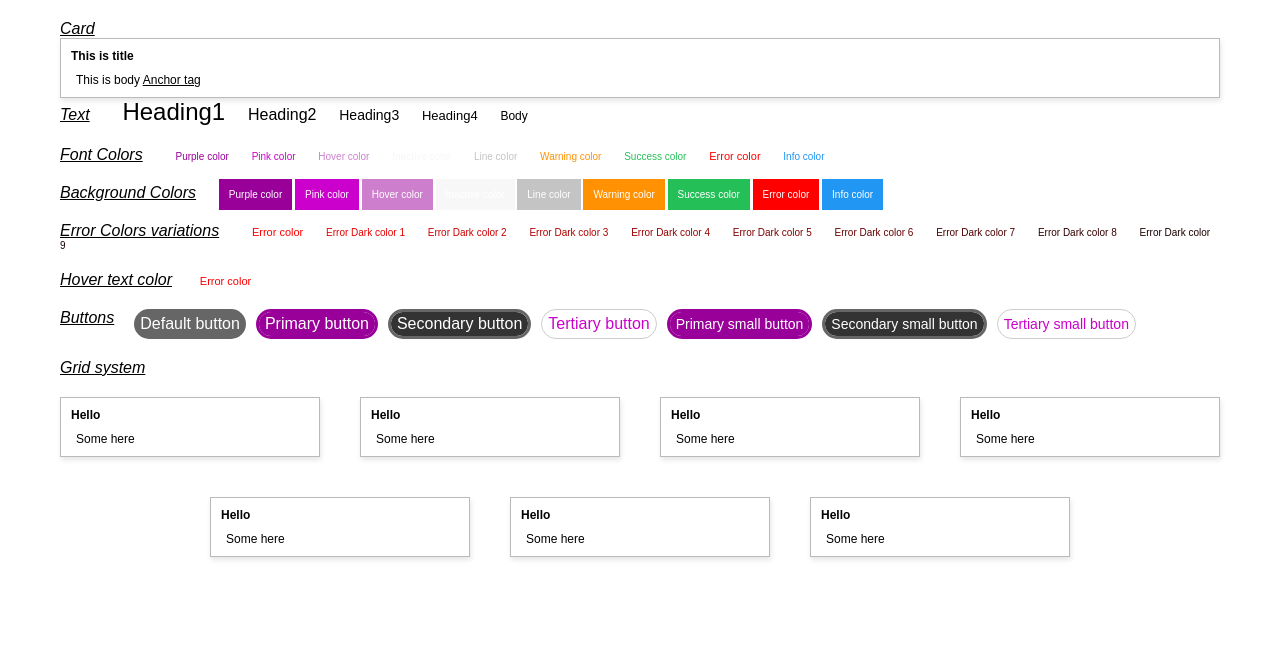
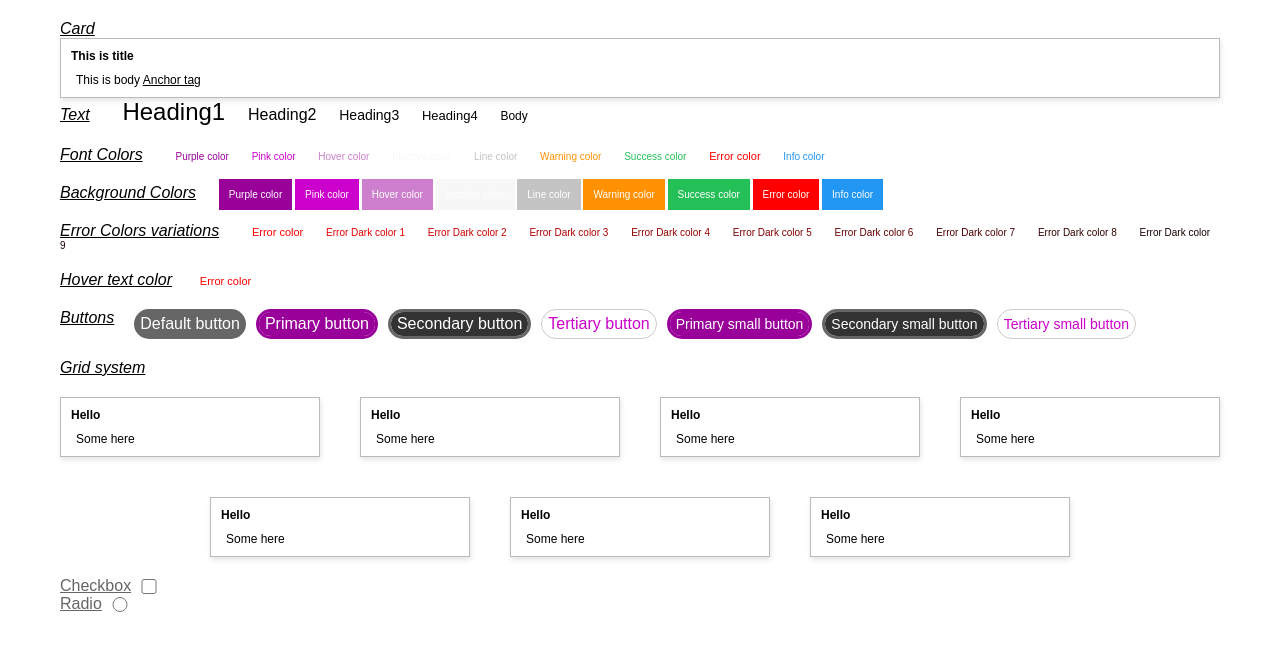
Before and after one commit to malipramod/css-util-lib, a website: page index.html in a window 1280 px wide. Drawn offline with nearby package versions, Linux system fonts and the light colour scheme; files that its build step writes are made by us from their sources.

Commit message:
Add radio, checkbox, label

```diff
--- a/index.html
+++ b/index.html
@@ -137,6 +137,17 @@
                 </div>
             </div>
         </div>
+
+        <!-- <i class="text-h2 text-underline  pr-2">Checkbox</i> -->
+        <div class="display-f" style="gap:10px">
+            <label for="checkbox" class="text-h2 text-underline label">Checkbox</label>
+            <input type="checkbox" class="checkbox" name="checkbox" id="checkbox">
+        </div>
+
+        <div class="display-f" style="gap:10px">
+            <label for="radio" class="text-h2 text-underline label">Radio</label>
+            <input type="radio" class="radio" name="radio" id="radio">
+        </div>
     </div>
 </body>
 
--- /dev/null
+++ b/partials/components/_checkbox.scss
@@ -0,0 +1,12 @@
+.checkbox{
+    width: 1.6rem;
+    height: 1.5rem;
+    border-bottom: none;
+    margin: auto 0rem;
+    &:checked {
+        filter: hue-rotate(60deg);
+    }
+    &:hover {
+        cursor: pointer;
+    }
+}
--- /dev/null
+++ b/partials/components/_label.scss
@@ -0,0 +1,7 @@
+.label {
+    font-size: $font-size-label;
+    text-align: left;
+    letter-spacing: 0rem;
+    color: $component-color-secondary;
+    cursor: pointer;
+}
--- /dev/null
+++ b/partials/components/_radio.scss
@@ -0,0 +1,12 @@
+.radio {
+    width: 1.6rem;
+    height: 1.5rem;
+    border-bottom: none;
+    margin: auto 0rem;
+    &:checked {
+        filter: hue-rotate(60deg);
+    }
+    &:hover {
+        cursor: pointer;
+    }
+}
--- a/partials/index.scss
+++ b/partials/index.scss
@@ -10,6 +10,9 @@
 @import 'components/card';
 @import 'components/button';
 @import 'components/navbar';
+@import 'components/checkbox';
+@import 'components/radio';
+@import 'components/label';
 
 //Typography
 @import 'components/typography';
```
